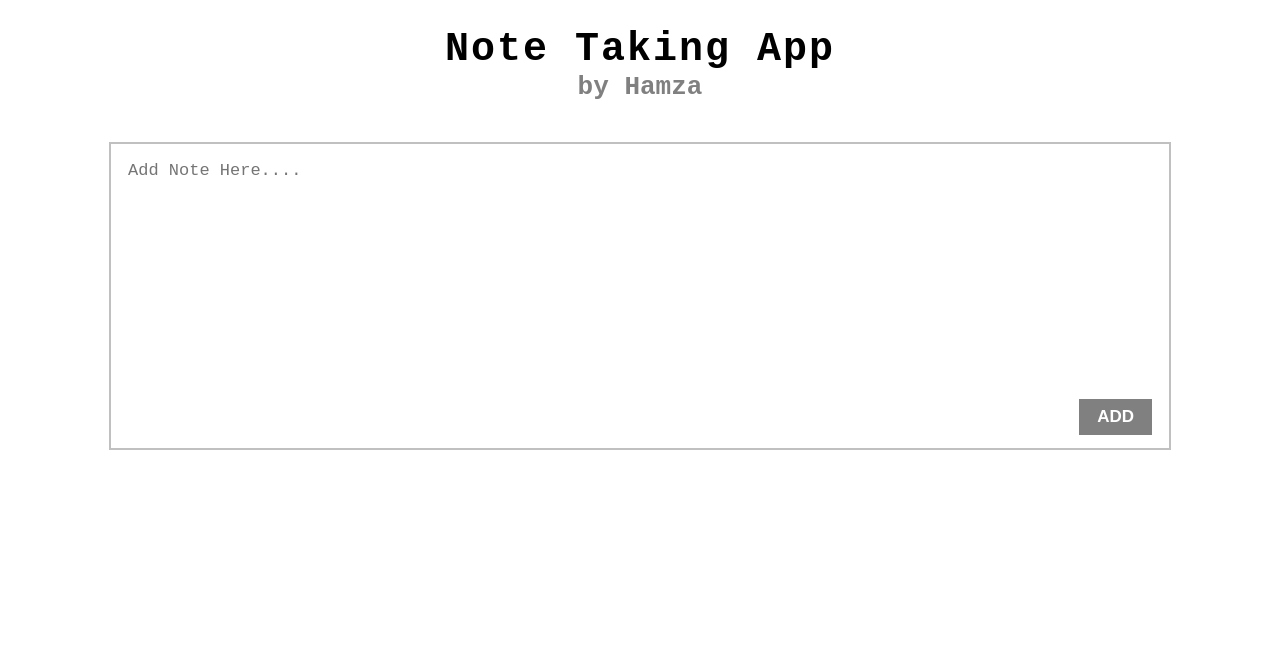
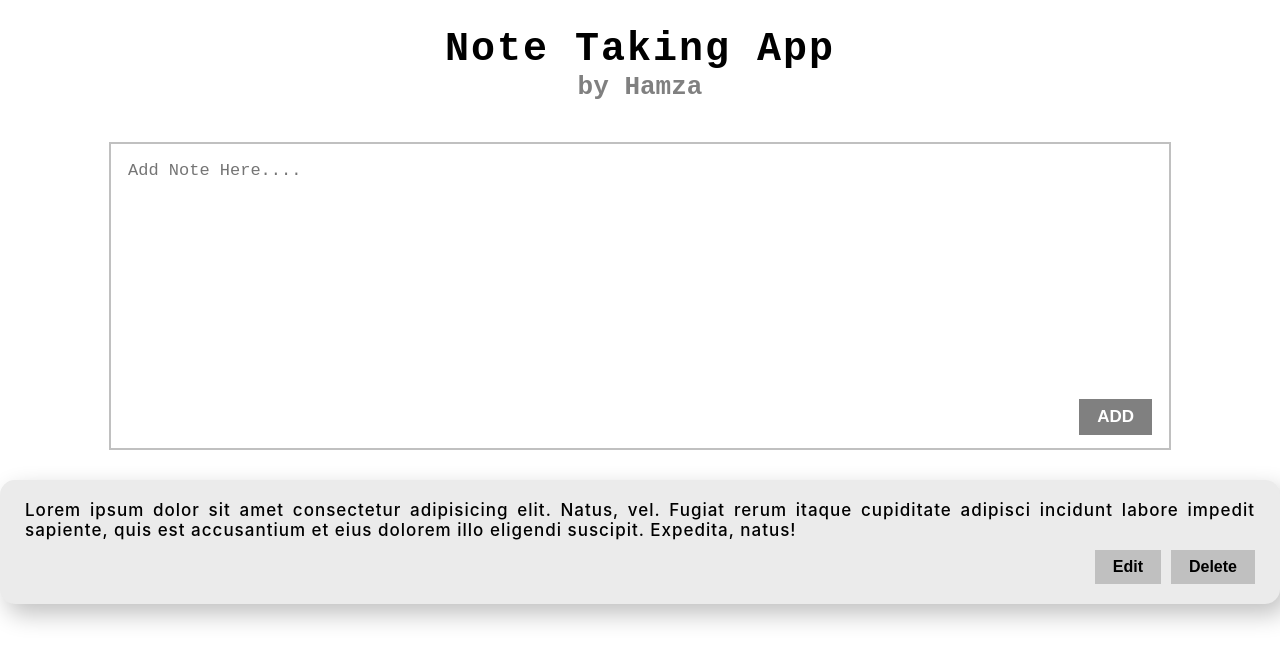
Before and after one commit to hamza-aamir-1/Note-Taking-App-ReactJS, a React (Create React App) app: page / in a window 1280 px wide. Shown: the top 662 px of the page. Built offline with nearby package versions, Linux system fonts and the light colour scheme.

Commit message:
Single Note Designed

```diff
--- a/src/components/AddNote/AddNote.jsx
+++ b/src/components/AddNote/AddNote.jsx
@@ -9,8 +9,8 @@ let notesArr = [];
 //         notesList
 //     )
 // }
-const notesList = [...notesArr];
-export {notesList};
+// const notesList = [...notesArr];
+// export {notesList};
 
 const AddNote = () => {
 
@@ -23,7 +23,7 @@ const AddNote = () => {
         // console.log(singleNote);
         // notesArr.push(singleNote);
         notesArr = [...notesArr, singleNote];
-        console.log(notesArr);
+        // console.log(notesArr);
         // notesListFun();
     }
 
--- a/src/components/NoteBox/NoteBox.jsx
+++ b/src/components/NoteBox/NoteBox.jsx
@@ -1,10 +1,12 @@
 import React, { useState } from 'react'
-import { notesList } from '../AddNote/AddNote'
+import SingleNote from '../SingleNote/SingleNote'
+// import { notesListFun } from '../AddNote/AddNote'
 
 const NoteBox = () => {
   return (
     <div>
-        {/* {console.log(notesList)} */}
+        {/* {console.log(notesListFun)} */}
+        <SingleNote />
     </div>
   )
 }
--- a/src/components/SingleNote/SingleNote.css
+++ b/src/components/SingleNote/SingleNote.css
@@ -0,0 +1,45 @@
+.single-note-box{
+    padding: 20px 25px;
+    box-shadow: 7px 10px 25px 0px silver;
+    border-radius: 15px;
+    background-color: rgb(235, 235, 235);
+}
+.single-note-text{
+    padding-bottom: 10px;
+    font-size: 17px;
+    text-align: justify;
+    font-weight: 500;
+    letter-spacing: 1px;
+}
+.single-note-btn-box{
+    text-align: right;
+}
+.single-note-btn{
+    padding: 8px 18px;
+    font-size: 16px;
+    font-weight: bold;
+    outline: none;
+    border: none;
+    cursor: pointer;
+    transition-duration: 0.3s;
+    background-color: silver;
+}
+.single-note-btn:first-child{
+    margin-right: 10px;
+}
+.single-note-btn:first-child:hover{
+    background-color: green;
+    color: white;
+}
+.single-note-btn:last-child:hover{
+    background-color: red;
+    color: white;
+}
+.single-note-btn:first-child:active{
+    color: white;
+    background-color: green;
+}
+.single-note-btn:last-child:active{
+    color: white;
+    background-color: red;
+}
--- a/src/components/SingleNote/SingleNote.jsx
+++ b/src/components/SingleNote/SingleNote.jsx
@@ -0,0 +1,20 @@
+import React, {useState} from 'react'
+import './SingleNote.css'
+
+const SingleNote = () => {
+  return (
+    <div className='single-note-box'>
+        <div className='single-note-text'>
+            Lorem ipsum dolor sit amet consectetur adipisicing elit. Natus, vel. Fugiat rerum itaque cupiditate adipisci incidunt labore impedit sapiente, quis est accusantium et eius dolorem illo eligendi suscipit. Expedita, natus!
+        </div>
+        <div>
+            <form action="" className='single-note-btn-box'>
+                <button type='submit' className='single-note-btn'>Edit</button>
+                <button type='submit' className='single-note-btn'>Delete</button>
+            </form>
+        </div>
+    </div>
+  )
+}
+
+export default SingleNote
```
